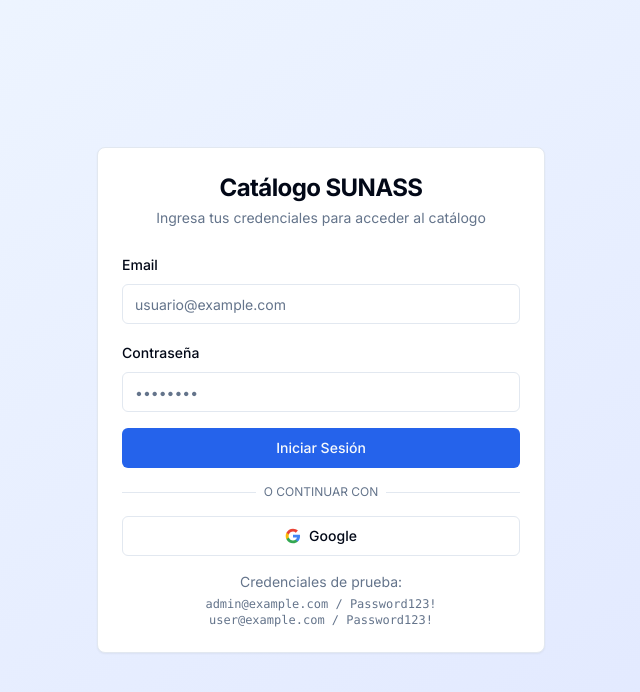
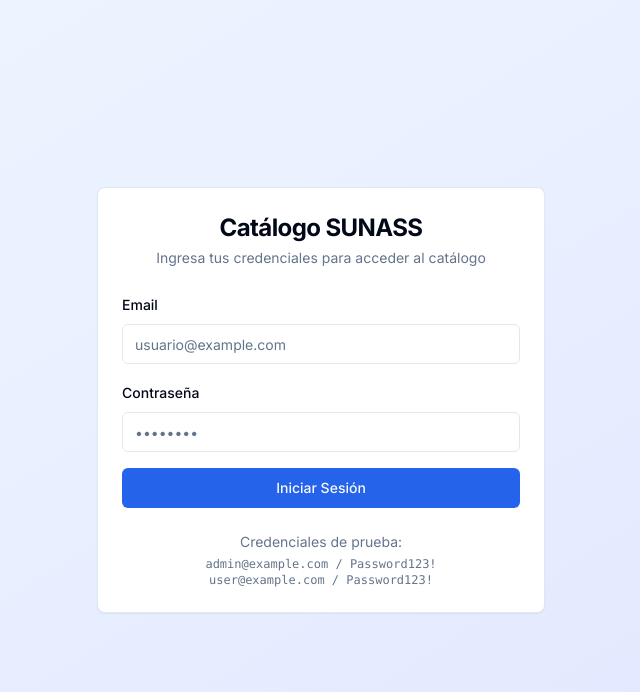
Before and after one commit to EilersSunass/catalogo-camiyaku, a Next.js app: page /login in a window 1280 px wide. Shown: the top 692 px of the page, without its empty margins (319-959 px from the left). Built offline with nearby package versions, Linux system fonts and the light colour scheme.

Commit message:
seguimos

```diff
--- a/app/login/page.tsx
+++ b/app/login/page.tsx
@@ -18,7 +18,6 @@
   const searchParams = useSearchParams()
   const { toast } = useToast()
   const [isLoading, setIsLoading] = useState(false)
-  const [isGoogleLoading, setIsGoogleLoading] = useState(false)
 
   const {
     register,
@@ -57,22 +56,6 @@
       })
     } finally {
       setIsLoading(false)
-    }
-  }
-
-  const handleGoogleSignIn = async () => {
-    setIsGoogleLoading(true)
-    try {
-      await signIn('google', {
-        callbackUrl: searchParams.get('callbackUrl') || '/products',
-      })
-    } catch (error) {
-      toast({
-        variant: 'destructive',
-        title: 'Error',
-        description: 'Ocurrió un error al iniciar sesión con Google',
-      })
-      setIsGoogleLoading(false)
     }
   }
 
@@ -121,48 +104,7 @@
             </Button>
           </form>
 
-          <div className="relative my-4">
-            <div className="absolute inset-0 flex items-center">
-              <span className="w-full border-t" />
-            </div>
-            <div className="relative flex justify-center text-xs uppercase">
-              <span className="bg-background px-2 text-muted-foreground">O continuar con</span>
-            </div>
-          </div>
-
-          <Button
-            type="button"
-            variant="outline"
-            className="w-full"
-            onClick={handleGoogleSignIn}
-            disabled={isGoogleLoading}
-          >
-            {isGoogleLoading ? (
-              <Loader2 className="mr-2 h-4 w-4 animate-spin" />
-            ) : (
-              <svg className="mr-2 h-4 w-4" viewBox="0 0 24 24">
-                <path
-                  d="M22.56 12.25c0-.78-.07-1.53-.2-2.25H12v4.26h5.92c-.26 1.37-1.04 2.53-2.21 3.31v2.77h3.57c2.08-1.92 3.28-4.74 3.28-8.09z"
-                  fill="#4285F4"
-                />
-                <path
-                  d="M12 23c2.97 0 5.46-.98 7.28-2.66l-3.57-2.77c-.98.66-2.23 1.06-3.71 1.06-2.86 0-5.29-1.93-6.16-4.53H2.18v2.84C3.99 20.53 7.7 23 12 23z"
-                  fill="#34A853"
-                />
-                <path
-                  d="M5.84 14.09c-.22-.66-.35-1.36-.35-2.09s.13-1.43.35-2.09V7.07H2.18C1.43 8.55 1 10.22 1 12s.43 3.45 1.18 4.93l2.85-2.22.81-.62z"
-                  fill="#FBBC05"
-                />
-                <path
-                  d="M12 5.38c1.62 0 3.06.56 4.21 1.64l3.15-3.15C17.45 2.09 14.97 1 12 1 7.7 1 3.99 3.47 2.18 7.07l3.66 2.84c.87-2.6 3.3-4.53 6.16-4.53z"
-                  fill="#EA4335"
-                />
-              </svg>
-            )}
-            Google
-          </Button>
-
-          <div className="mt-4 text-center text-sm text-muted-foreground">
+          <div className="mt-6 text-center text-sm text-muted-foreground">
             <p>Credenciales de prueba:</p>
             <p className="font-mono text-xs mt-1">admin@example.com / Password123!</p>
             <p className="font-mono text-xs">user@example.com / Password123!</p>
--- a/lib/auth.ts
+++ b/lib/auth.ts
@@ -1,6 +1,5 @@
 import { NextAuthOptions } from 'next-auth'
 import CredentialsProvider from 'next-auth/providers/credentials'
-import GoogleProvider from 'next-auth/providers/google'
 import { PrismaAdapter } from '@next-auth/prisma-adapter'
 import { prisma } from './prisma'
 import bcrypt from 'bcryptjs'
@@ -52,60 +51,8 @@
         }
       },
     }),
-    GoogleProvider({
-      clientId: process.env.GOOGLE_CLIENT_ID || '',
-      clientSecret: process.env.GOOGLE_CLIENT_SECRET || '',
-      authorization: {
-        params: {
-          prompt: 'consent',
-          access_type: 'offline',
-          response_type: 'code',
-        },
-      },
-    }),
   ],
   callbacks: {
-    async signIn({ user, account, profile }) {
-      if (account?.provider === 'google') {
-        const email = user.email
-        if (!email) return false
-
-        // Verificar si el usuario ya existe
-        let dbUser = await prisma.user.findUnique({
-          where: { email },
-        })
-
-        // Si no existe, crear usuario
-        if (!dbUser) {
-          const allowedDomain = process.env.ALLOWED_DOMAIN || 'sunass.gob.pe'
-          const emailDomain = email.split('@')[1]
-
-          // Asignar rol USER por defecto si es del dominio permitido
-          const role = emailDomain === allowedDomain ? 'USER' : 'USER'
-
-          dbUser = await prisma.user.create({
-            data: {
-              email,
-              name: user.name || email.split('@')[0],
-              role,
-              emailVerified: new Date(),
-            },
-          })
-        }
-
-        // Registrar login
-        await prisma.auditLog.create({
-          data: {
-            entity: 'User',
-            entityId: dbUser.id,
-            action: 'LOGIN',
-            userId: dbUser.id,
-          },
-        })
-      }
-
-      return true
-    },
     async session({ session, token }) {
       if (token && session.user) {
         session.user.id = token.id as string
--- a/package.json
+++ b/package.json
@@ -12,6 +12,7 @@
     "db:push": "prisma db push",
     "db:migrate": "prisma migrate dev",
     "db:seed": "tsx prisma/seed.ts",
+    "db:seed-vercel": "tsx scripts/seed-vercel-db.ts",
     "db:reset": "node scripts/reset-db.js",
     "db:studio": "prisma studio",
     "create-admin": "tsx scripts/create-admin.ts",
```
Also changed, not shown: scripts/seed-vercel-db.ts (added, +123 -0 lines), 1 other file (tests, documents, lock files or other folders).
